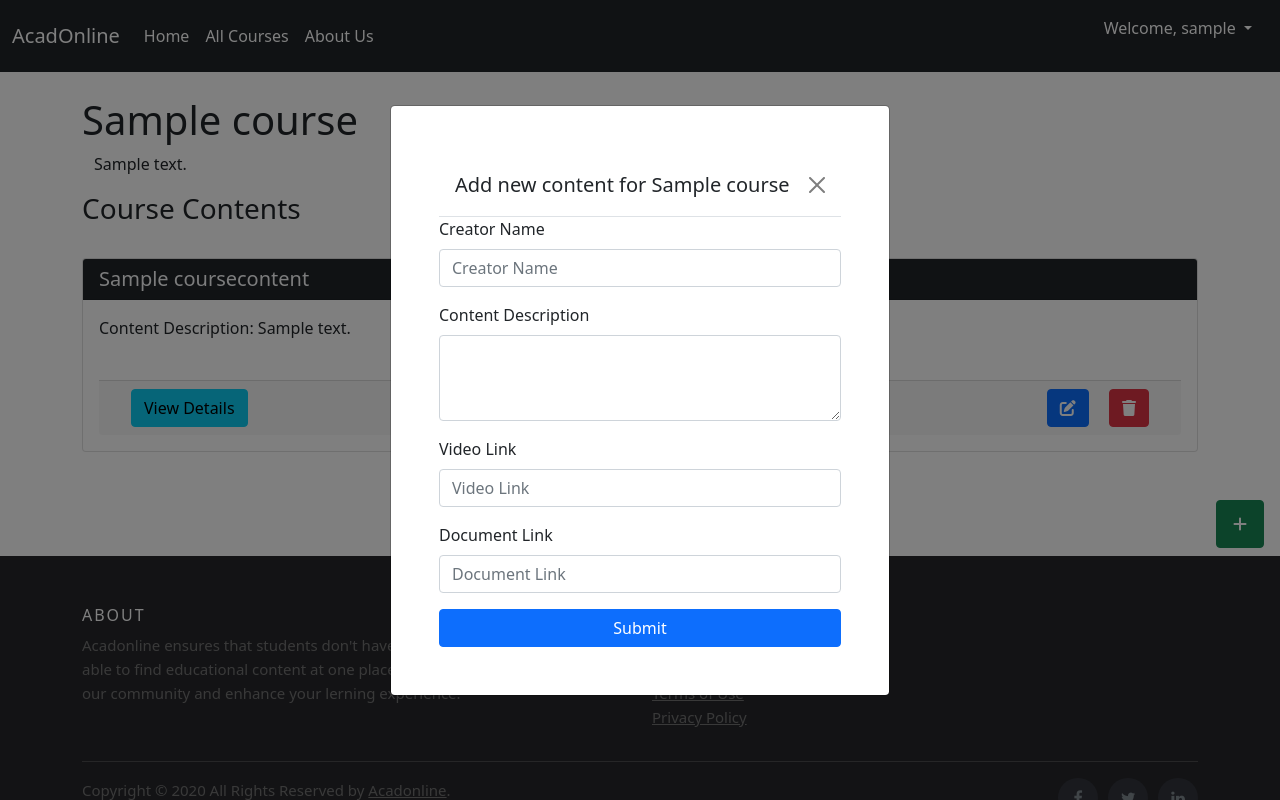
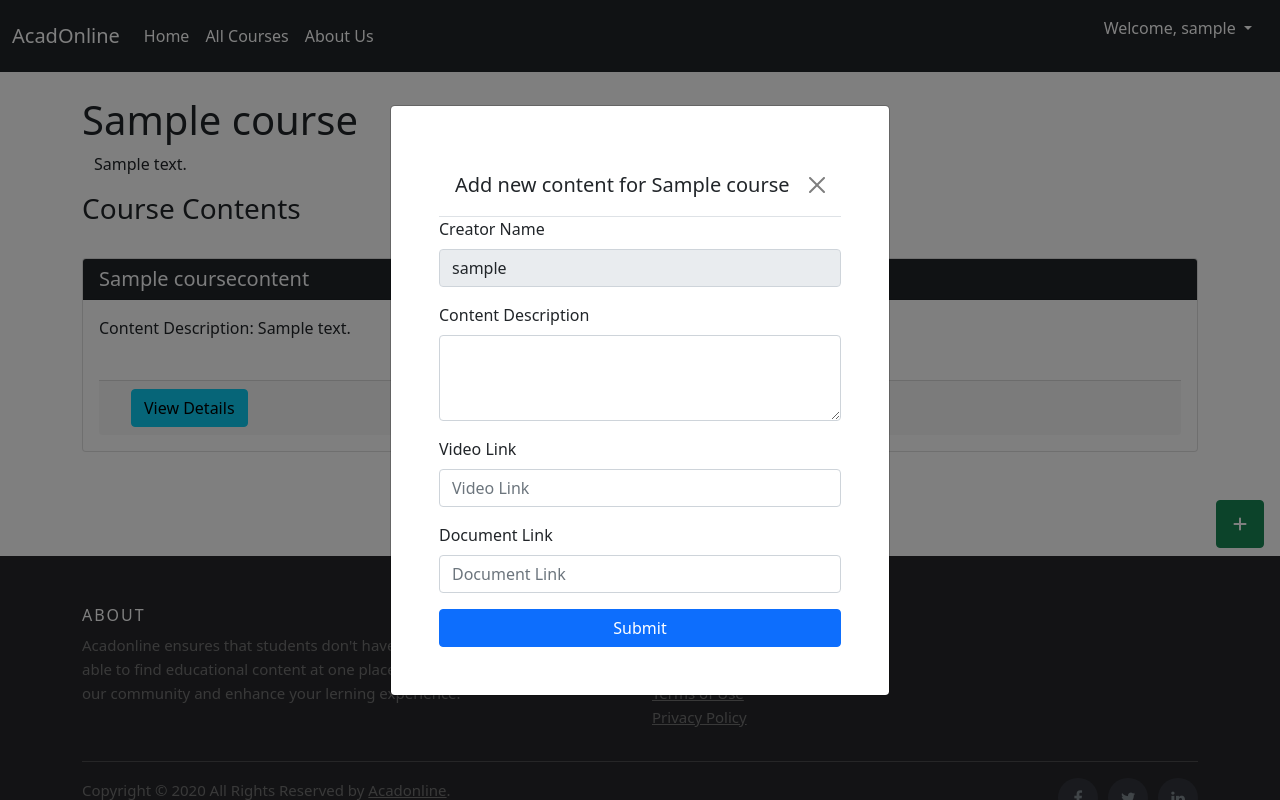
Before and after one commit to mdcoder345/IT314_project_G13, a Node server app: page /courses/view/600000000000000000000001 in a window 1280 px wide, after a click that opens the changed part. Run offline with Node 20, Linux system fonts and the light colour scheme; a user stored in the database is signed in; tables that the repository leaves empty hold one stand-in row (values such as "Sample post"); some libraries are stand-ins or nearby versions.

Commit message:
Added Authorization in course content

```diff
--- a/Development/backend/controllers/index.js
+++ b/Development/backend/controllers/index.js
@@ -55,7 +55,7 @@ const addContent = async (req, res, id) => {
     const result = await content.save();
     course.courseContent.push(result);
     await course.save();
-    res.redirect(200, "/courses/view/" + id);
+    res.redirect("/courses/view/" + id);
   } catch (error) {
     console.log("Internal Error", error);
   }
@@ -261,10 +261,13 @@ const getCourses = async (req, res) => {
   res.render("course_new", { data: courses, username });
 };
 
-const searchCourse = async(req,res) => {
+const searchCourse = async (req, res) => {
   let username = req.session ? req.session.username : null;
   const { searchname } = req.body;
-  const courses = await Course.find({ courseName: searchname}).collation({ locale: 'en', strength:2 });
+  const courses = await Course.find({ courseName: searchname }).collation({
+    locale: "en",
+    strength: 2,
+  });
   res.render("course_new", { data: courses, username });
 };
 
@@ -311,30 +314,34 @@ const deleteCourse = async (req, res) => {
   }
 };
 
-
 const getQuestions = async (req, res, id) => {
-  try
-  {
-    const course = await Course.findOne({_id:id});
+  try {
+    const course = await Course.findOne({ _id: id });
     const questions = await Question.find({ _id: { $in: course.questions } });
     const replies = [];
-    for(let question of questions)
-    {
+    for (let question of questions) {
       const reply = await Reply.find({ _id: { $in: question.replies } });
       replies.push(reply);
     }
     console.log(replies);
     //console.log(questions);
-    return res.render("QNA",{id,questions,replies,username:req.session.username});
-  }
-  catch(error)
-  {
+    return res.render("QNA", {
+      id,
+      questions,
+      replies,
+      username: req.session.username,
+    });
+  } catch (error) {
     console.log("Internal Error", error);
-    return res.render("QNA",{id,questions:[],username:req.session.username});
+    return res.render("QNA", {
+      id,
+      questions: [],
+      username: req.session.username,
+    });
   }
 };
 const addQuestion = async (req, res, id) => {
-  const course = await Course.findOne({ _id:id });
+  const course = await Course.findOne({ _id: id });
   const _id = req.session.user_id;
   const user = await User.findOne({ _id });
   const { questionText } = req.body;
@@ -427,17 +434,15 @@ const deleteQuestion = async (req, res, id) => {
   }
 };
 
-const getReplies = async(req,res,id)=>{
-  try{
-  const question = await Question.findOne({_id:id});
-  const replies = await Reply.find({ _id: { $in: question.replies } });
-  return res.render("QNA",{id,replies,username:req.session.username});
+const getReplies = async (req, res, id) => {
+  try {
+    const question = await Question.findOne({ _id: id });
+    const replies = await Reply.find({ _id: { $in: question.replies } });
+    return res.render("QNA", { id, replies, username: req.session.username });
+  } catch (error) {
+    res.render("QNA", { id, replies, username: req.session.username });
   }
-  catch(error)
-   {
-    res.render("QNA",{id,replies,username:req.session.username});
-   }
-}
+};
 const addReply = async (req, res, id) => {
   const question = await Question.findOne({ _id: req.params.id });
   const _id = req.session.user_id;
--- a/Development/frontend/views/getCourse.ejs
+++ b/Development/frontend/views/getCourse.ejs
@@ -40,10 +40,12 @@
             <div class="card-functionality-left">
               <a href=<%=`/courses/view/${course._id}/${content._id}` %> class="btn btn-info mx-3">View Details</a></i>
             </div>
-            <div class="card-functionality-right">
-              <a href="#" data-id = "<%= content._id %>" class="btn btn-modal btn-primary" data-bs-toggle="modal" data-bs-target="#editModal"><i data-id = "<%= content._id %>" class="fa-solid fa-pen-to-square"></i></a>
-              <a href="#" data-id = "<%= content._id %>" class="btn btn-danger mx-3 delete-course" ><i class="fa-solid fa-trash" data-id = "<%= content._id %>"></i></a>
-            </div>
+            <% if(content.creatorName === username){ %>
+              <div class="card-functionality-right">
+                <a href="#" data-id = "<%= content._id %>" class="btn btn-modal btn-primary" data-bs-toggle="modal" data-bs-target="#editModal"><i data-id = "<%= content._id %>" class="fa-solid fa-pen-to-square"></i></a>
+                <a href="#" data-id = "<%= content._id %>" class="btn btn-danger mx-3 delete-course" ><i class="fa-solid fa-trash" data-id = "<%= content._id %>"></i></a>
+              </div>
+              <% } %>
             </div>
           </div>
         </div>
@@ -71,8 +73,11 @@
                   </div>
                   <div class="mb-3">
                     <label for="creatorname-in" class="form-label">Creator Name</label>
-                    <input type="text" class="form-control" id="creatorname-in" value="" name="creatorName" required
-                      placeholder="Creator Name" />
+                    <input type="text" class="form-control" id="creatorname-in"
+                    value="<%= username %>"
+                    name="creatorName" required
+                      placeholder="Creator Name"
+                      readonly/>
                   </div>
                   <div class="mb-3">
                     <label for="coursedescription-in" class="form-label">Content Description</label>
@@ -109,8 +114,10 @@
                 </div>
                 <div class="mb-3">
                   <label for="creatorName" class="form-label">Creator Name</label>
-                  <input type="text" class="form-control" id="creatorName" value="" name="creatorName" required
-                    placeholder="Course Name" />
+                  <input type="text"
+                  class="form-control" id="creatorName" value="<%= username %>" name="creatorName" required
+                    placeholder="Course Name"
+                    readonly />
                 </div>
                 <div class="mb-3">
                   <label for="coursecontentDescrition" class="form-label">Course Content Description</label>
```
